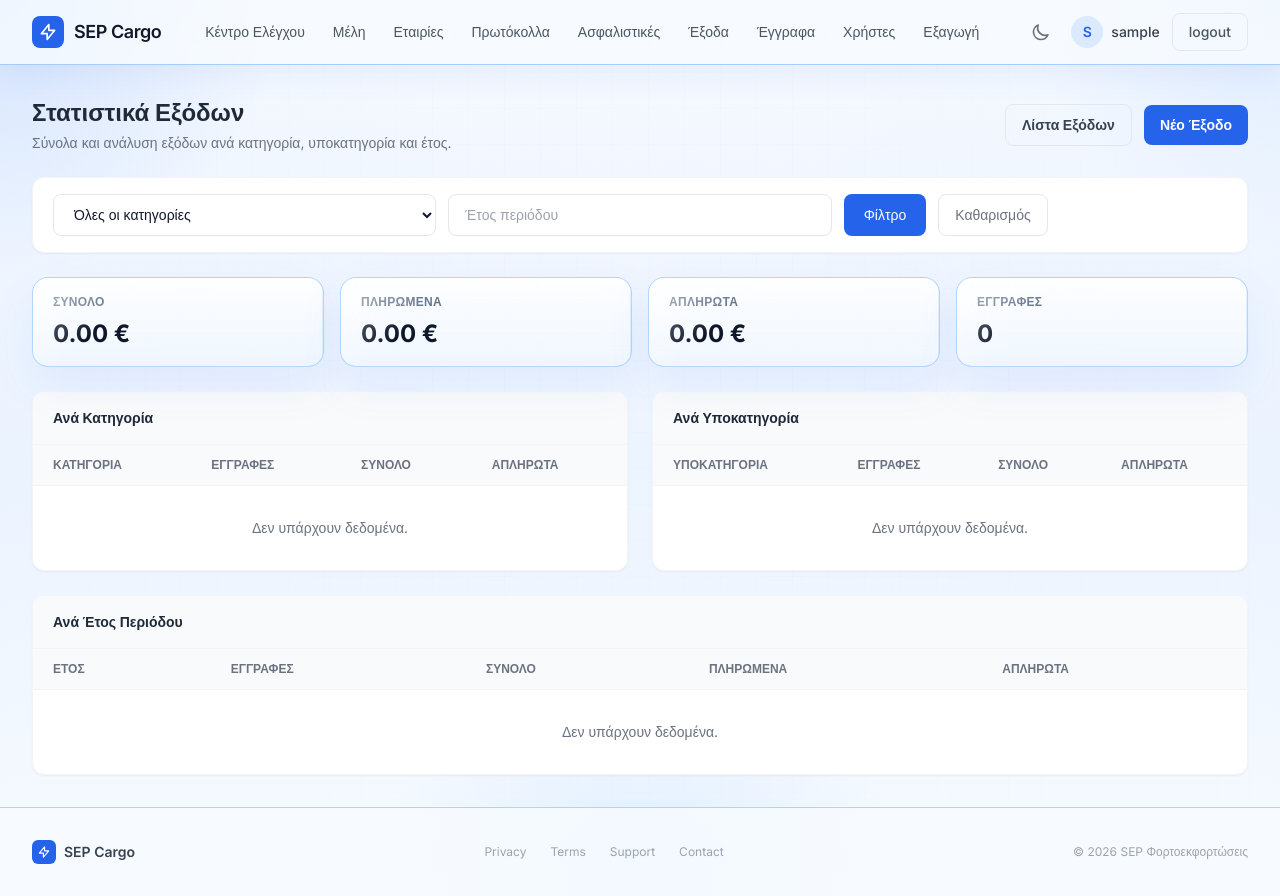
After one commit to Evplefth/SEP, a Django app: page /expenses/stats/ in a window 1280 px wide. The commit adds this page. Run offline with Django 5.2, Linux system fonts and the light colour scheme; the visitor is signed in with stand-in values (Sample User, id 1); data that the repository does not hold is empty; parts of the project's set-up code (start-up, migrations or seed data) failed here and were passed over; some libraries are stand-ins or nearby versions.

Commit message:
expenses and payments

```diff
--- /dev/null
+++ b/expenses/templates/expenses/expense_stats.html
@@ -0,0 +1,146 @@
+{% extends "core/base.html" %}
+{% block title %}Στατιστικά Εξόδων{% endblock %}
+
+{% block content %}
+<div class="space-y-6">
+  <div class="flex flex-col sm:flex-row sm:items-center justify-between gap-4">
+    <div>
+      <h1 class="text-2xl font-bold text-gray-800">Στατιστικά Εξόδων</h1>
+      <p class="text-gray-500 text-sm mt-1">Σύνολα και ανάλυση εξόδων ανά κατηγορία, υποκατηγορία και έτος.</p>
+    </div>
+    <div class="flex items-center gap-3">
+      <a href="{% url 'expenses:list' %}" class="inline-flex items-center gap-2 border border-gray-200 text-gray-700 hover:bg-gray-50 text-sm font-semibold px-4 py-2.5 rounded-lg transition">Λίστα Εξόδων</a>
+      <a href="{% url 'expenses:create' %}" class="inline-flex items-center gap-2 bg-blue-600 hover:bg-blue-700 text-white text-sm font-semibold px-4 py-2.5 rounded-lg transition">Νέο Έξοδο</a>
+    </div>
+  </div>
+
+  <div class="bg-white rounded-xl border border-gray-100 shadow-sm px-5 py-4">
+    <form method="get" class="grid grid-cols-1 md:grid-cols-3 gap-3">
+      <select name="category" class="border border-gray-200 rounded-lg px-4 py-2.5 text-sm outline-none focus:ring-2 focus:ring-blue-500 bg-white">
+        <option value="">Όλες οι κατηγορίες</option>
+        {% for value, label in category_choices %}
+        <option value="{{ value }}" {% if request.GET.category == value %}selected{% endif %}>{{ label }}</option>
+        {% endfor %}
+      </select>
+      <input type="number" name="year" min="2000" max="2100" value="{{ request.GET.year }}" placeholder="Έτος περιόδου" class="border border-gray-200 rounded-lg px-4 py-2.5 text-sm outline-none focus:ring-2 focus:ring-blue-500">
+      <div class="flex gap-3">
+        <button type="submit" class="bg-blue-600 hover:bg-blue-700 text-white text-sm font-medium px-5 py-2.5 rounded-lg transition">Φίλτρο</button>
+        <a href="{% url 'expenses:stats' %}" class="text-sm text-gray-500 hover:text-gray-700 border border-gray-200 px-4 py-2.5 rounded-lg transition text-center">Καθαρισμός</a>
+      </div>
+    </form>
+  </div>
+
+  <div class="grid grid-cols-1 md:grid-cols-4 gap-4">
+    <div class="surface-card rounded-2xl px-5 py-4">
+      <p class="text-xs font-semibold uppercase tracking-wide text-slate-500">Σύνολο</p>
+      <p class="mt-2 text-2xl font-bold text-slate-900">{{ totals.all }} €</p>
+    </div>
+    <div class="surface-card rounded-2xl px-5 py-4">
+      <p class="text-xs font-semibold uppercase tracking-wide text-slate-500">Πληρωμένα</p>
+      <p class="mt-2 text-2xl font-bold text-slate-900">{{ totals.paid_amount }} €</p>
+    </div>
+    <div class="surface-card rounded-2xl px-5 py-4">
+      <p class="text-xs font-semibold uppercase tracking-wide text-slate-500">Απλήρωτα</p>
+      <p class="mt-2 text-2xl font-bold text-slate-900">{{ totals.unpaid_amount }} €</p>
+    </div>
+    <div class="surface-card rounded-2xl px-5 py-4">
+      <p class="text-xs font-semibold uppercase tracking-wide text-slate-500">Εγγραφές</p>
+      <p class="mt-2 text-2xl font-bold text-slate-900">{{ totals.count }}</p>
+    </div>
+  </div>
+
+  <div class="grid grid-cols-1 xl:grid-cols-2 gap-6">
+    <section class="bg-white rounded-xl border border-gray-100 shadow-sm overflow-hidden">
+      <div class="px-5 py-4 border-b border-gray-100 bg-gray-50">
+        <h2 class="text-sm font-semibold text-gray-800">Ανά Κατηγορία</h2>
+      </div>
+      <div class="overflow-x-auto">
+        <table class="w-full text-sm">
+          <thead class="bg-gray-50 border-b border-gray-100 text-left">
+            <tr>
+              <th class="px-5 py-3 text-xs font-semibold text-gray-500 uppercase">Κατηγορία</th>
+              <th class="px-5 py-3 text-xs font-semibold text-gray-500 uppercase">Εγγραφές</th>
+              <th class="px-5 py-3 text-xs font-semibold text-gray-500 uppercase">Σύνολο</th>
+              <th class="px-5 py-3 text-xs font-semibold text-gray-500 uppercase">Απλήρωτα</th>
+            </tr>
+          </thead>
+          <tbody class="divide-y divide-gray-50">
+            {% for row in category_rows %}
+            <tr>
+              <td class="px-5 py-4 font-medium text-gray-800">{{ row.label }}</td>
+              <td class="px-5 py-4">{{ row.count }}</td>
+              <td class="px-5 py-4">{{ row.total }} €</td>
+              <td class="px-5 py-4">{{ row.unpaid }} €</td>
+            </tr>
+            {% empty %}
+            <tr><td colspan="4" class="px-5 py-8 text-center text-gray-500">Δεν υπάρχουν δεδομένα.</td></tr>
+            {% endfor %}
+          </tbody>
+        </table>
+      </div>
+    </section>
+
+    <section class="bg-white rounded-xl border border-gray-100 shadow-sm overflow-hidden">
+      <div class="px-5 py-4 border-b border-gray-100 bg-gray-50">
+        <h2 class="text-sm font-semibold text-gray-800">Ανά Υποκατηγορία</h2>
+      </div>
+      <div class="overflow-x-auto">
+        <table class="w-full text-sm">
+          <thead class="bg-gray-50 border-b border-gray-100 text-left">
+            <tr>
+              <th class="px-5 py-3 text-xs font-semibold text-gray-500 uppercase">Υποκατηγορία</th>
+              <th class="px-5 py-3 text-xs font-semibold text-gray-500 uppercase">Εγγραφές</th>
+              <th class="px-5 py-3 text-xs font-semibold text-gray-500 uppercase">Σύνολο</th>
+              <th class="px-5 py-3 text-xs font-semibold text-gray-500 uppercase">Απλήρωτα</th>
+            </tr>
+          </thead>
+          <tbody class="divide-y divide-gray-50">
+            {% for row in subcategory_rows %}
+            <tr>
+              <td class="px-5 py-4 font-medium text-gray-800">{{ row.label }}</td>
+              <td class="px-5 py-4">{{ row.count }}</td>
+              <td class="px-5 py-4">{{ row.total }} €</td>
+              <td class="px-5 py-4">{{ row.unpaid }} €</td>
+            </tr>
+            {% empty %}
+            <tr><td colspan="4" class="px-5 py-8 text-center text-gray-500">Δεν υπάρχουν δεδομένα.</td></tr>
+            {% endfor %}
+          </tbody>
+        </table>
+      </div>
+    </section>
+  </div>
+
+  <section class="bg-white rounded-xl border border-gray-100 shadow-sm overflow-hidden">
+    <div class="px-5 py-4 border-b border-gray-100 bg-gray-50">
+      <h2 class="text-sm font-semibold text-gray-800">Ανά Έτος Περιόδου</h2>
+    </div>
+    <div class="overflow-x-auto">
+      <table class="w-full text-sm">
+        <thead class="bg-gray-50 border-b border-gray-100 text-left">
+          <tr>
+            <th class="px-5 py-3 text-xs font-semibold text-gray-500 uppercase">Έτος</th>
+            <th class="px-5 py-3 text-xs font-semibold text-gray-500 uppercase">Εγγραφές</th>
+            <th class="px-5 py-3 text-xs font-semibold text-gray-500 uppercase">Σύνολο</th>
+            <th class="px-5 py-3 text-xs font-semibold text-gray-500 uppercase">Πληρωμένα</th>
+            <th class="px-5 py-3 text-xs font-semibold text-gray-500 uppercase">Απλήρωτα</th>
+          </tr>
+        </thead>
+        <tbody class="divide-y divide-gray-50">
+          {% for row in year_rows %}
+          <tr>
+            <td class="px-5 py-4 font-medium text-gray-800">{{ row.label }}</td>
+            <td class="px-5 py-4">{{ row.count }}</td>
+            <td class="px-5 py-4">{{ row.total }} €</td>
+            <td class="px-5 py-4">{{ row.paid }} €</td>
+            <td class="px-5 py-4">{{ row.unpaid }} €</td>
+          </tr>
+          {% empty %}
+          <tr><td colspan="5" class="px-5 py-8 text-center text-gray-500">Δεν υπάρχουν δεδομένα.</td></tr>
+          {% endfor %}
+        </tbody>
+      </table>
+    </div>
+  </section>
+</div>
+{% endblock %}
--- a/expenses/urls.py
+++ b/expenses/urls.py
@@ -8,6 +8,7 @@ app_name = "expenses"
 
 urlpatterns = [
     path("", views.expense_list, name="list"),
+    path("stats/", views.expense_stats, name="stats"),
     path("create/", views.expense_create, name="create"),
     path("<int:expense_id>/", views.expense_detail, name="detail"),
     path("<int:expense_id>/edit/", views.expense_update, name="update"),
--- a/expenses/views.py
+++ b/expenses/views.py
@@ -8,7 +8,7 @@ from django.db.models import Q
 from django.shortcuts import get_object_or_404, redirect, render
 from django.utils import timezone
 
-from .models import Expense
+from .models import Expense, ExpenseAttachment
 
 
 def _next_expense_code():
@@ -41,26 +41,36 @@ def _expense_from_post(request, expense=None):
     expense.period_year = request.POST.get("period_year") or None
     expense.description = (request.POST.get("description") or "").strip()
     expense.notes = (request.POST.get("notes") or "").strip()
-    expense.active = request.POST.get("active", "on") == "on"
-    expense.inactive_date = request.POST.get("inactive_date") or None
+    expense.is_paid = request.POST.get("is_paid", "off") == "on"
 
-    if request.FILES.get("pdf_file"):
-        expense.pdf_file = request.FILES["pdf_file"]
-    elif request.POST.get("remove_pdf") == "on":
+    if request.POST.get("remove_pdf") == "on":
+        if expense.pk and expense.pdf_file:
+            expense.pdf_file.delete(save=False)
         expense.pdf_file = None
-
-    if expense.active:
-        expense.inactive_date = None
-    elif not expense.inactive_date:
-        expense.inactive_date = date.today()
 
     return expense
 
 
+def _sync_expense_attachments(request, expense):
+    remove_ids = []
+    for attachment_id in request.POST.getlist("remove_attachment_ids"):
+        if attachment_id.isdigit():
+            remove_ids.append(int(attachment_id))
+
+    if remove_ids:
+        for attachment in expense.attachments.filter(id__in=remove_ids):
+            if attachment.file:
+                attachment.file.delete(save=False)
+            attachment.delete()
+
+    for uploaded_file in request.FILES.getlist("pdf_files"):
+        ExpenseAttachment.objects.create(expense=expense, file=uploaded_file)
+
+
 def _expense_form_context(form_data=None, expense=None, error=None):
     form_data = form_data.copy() if form_data else {}
-    if "active" in form_data:
-        form_data["active"] = form_data.get("active") == "on"
+    if "is_paid" in form_data:
+        form_data["is_paid"] = form_data.get("is_paid") == "on"
     return {
         "expense": expense,
         "form_data": form_data or {},
@@ -81,12 +91,20 @@ def _validation_error_message(exc):
     return " ".join(exc.messages)
 
 
+def _has_pdf_after_submit(request, expense):
+    remaining_legacy_pdf = expense.pdf_file and request.POST.get("remove_pdf") != "on"
+    remaining_attachments = expense.attachments.exclude(
+        id__in=[int(value) for value in request.POST.getlist("remove_attachment_ids") if value.isdigit()]
+    ).exists()
+    new_uploads = bool(request.FILES.getlist("pdf_files"))
+    return bool(remaining_legacy_pdf or remaining_attachments or new_uploads)
+
+
 @login_required
 def expense_list(request):
-    expenses = Expense.objects.all()
+    expenses = Expense.objects.prefetch_related("attachments").order_by("is_paid", "-created_at", "-id")
     q = (request.GET.get("q") or "").strip()
     category = (request.GET.get("category") or "").strip()
-    active = (request.GET.get("active") or "").strip()
     year = (request.GET.get("year") or "").strip()
 
     if q:
@@ -97,15 +115,16 @@ def expense_list(request):
         )
     if category:
         expenses = expenses.filter(category=category)
-    if active in {"active", "inactive"}:
-        expenses = expenses.filter(active=(active == "active"))
     if year.isdigit():
         expenses = expenses.filter(period_year=int(year))
 
     totals = {
         "all": sum((expense.amount for expense in expenses), start=Decimal("0.00")),
-        "active_count": expenses.filter(active=True).count(),
-        "inactive_count": expenses.filter(active=False).count(),
+        "paid_count": expenses.filter(is_paid=True).count(),
+        "pending_amount": sum(
+            (expense.amount for expense in expenses.filter(is_paid=False)),
+            start=Decimal("0.00"),
+        ),
     }
 
     return render(
@@ -120,12 +139,111 @@ def expense_list(request):
 
 
 @login_required
+def expense_stats(request):
+    expenses = Expense.objects.all()
+    category = (request.GET.get("category") or "").strip()
+    year = (request.GET.get("year") or "").strip()
+
+    if category:
+        expenses = expenses.filter(category=category)
+    if year.isdigit():
+        expenses = expenses.filter(period_year=int(year))
+
+    total_amount = Decimal("0.00")
+    paid_amount = Decimal("0.00")
+    unpaid_amount = Decimal("0.00")
+    category_rows = []
+    subcategory_rows = []
+    year_rows = []
+
+    category_map = {}
+    subcategory_map = {}
+    year_map = {}
+
+    for expense in expenses.order_by("-created_at", "-id"):
+        amount = expense.amount or Decimal("0.00")
+        total_amount += amount
+        if expense.is_paid:
+            paid_amount += amount
+        else:
+            unpaid_amount += amount
+
+        category_key = expense.get_category_display()
+        category_entry = category_map.setdefault(
+            category_key,
+            {"label": category_key, "count": 0, "total": Decimal("0.00"), "paid": Decimal("0.00"), "unpaid": Decimal("0.00")},
+        )
+        category_entry["count"] += 1
+        category_entry["total"] += amount
+        if expense.is_paid:
+            category_entry["paid"] += amount
+        else:
+            category_entry["unpaid"] += amount
+
+        if expense.subcategory:
+            subcategory_key = f"{expense.get_category_display()} / {expense.get_subcategory_display()}"
+            subcategory_entry = subcategory_map.setdefault(
+                subcategory_key,
+                {"label": subcategory_key, "count": 0, "total": Decimal("0.00"), "paid": Decimal("0.00"), "unpaid": Decimal("0.00")},
+            )
+            subcategory_entry["count"] += 1
+            subcategory_entry["total"] += amount
+            if expense.is_paid:
+                subcategory_entry["paid"] += amount
+            else:
+                subcategory_entry["unpaid"] += amount
+
+        year_label = expense.period_year or "Χωρίς έτος"
+        year_entry = year_map.setdefault(
+            year_label,
+            {"label": year_label, "count": 0, "total": Decimal("0.00"), "paid": Decimal("0.00"), "unpaid": Decimal("0.00")},
+        )
+        year_entry["count"] += 1
+        year_entry["total"] += amount
+        if expense.is_paid:
+            year_entry["paid"] += amount
+        else:
+            year_entry["unpaid"] += amount
+
+    category_rows = sorted(category_map.values(), key=lambda row: (-row["total"], row["label"]))
+    subcategory_rows = sorted(subcategory_map.values(), key=lambda row: (-row["total"], row["label"]))
+    year_rows = sorted(
+        year_map.values(),
+        key=lambda row: (
+            row["label"] == "Χωρίς έτος",
+            -(row["label"] if isinstance(row["label"], int) else 0),
+            str(row["label"]),
+        ),
+    )
+
+    return render(
+        request,
+        "expenses/expense_stats.html",
+        {
+            "totals": {
+                "all": total_amount,
+                "paid_amount": paid_amount,
+                "unpaid_amount": unpaid_amount,
+                "count": expenses.count(),
+            },
+            "category_rows": category_rows,
+            "subcategory_rows": subcategory_rows,
+            "year_rows": year_rows,
+            "category_choices": Expense.CATEGORY_CHOICES,
+        },
+    )
+
+
+@login_required
 def expense_create(request):
     if request.method == "POST":
         expense = _expense_from_post(request)
         try:
             expense.full_clean()
+            if expense.is_paid and not _has_pdf_after_submit(request, expense):
+                raise ValidationError("Για πληρωμένο έξοδο πρέπει να επισυνάψετε τουλάχιστον ένα PDF.")
             expense.save()
+            _sync_expense_attachments(request, expense)
         except ValidationError as exc:
             return render(
                 request,
@@ -138,7 +256,7 @@ def expense_create(request):
 
     initial = {
         "expense_date": date.today().isoformat(),
-        "active": True,
+        "is_paid": False,
         "expense_code": _next_expense_code(),
     }
     return render(request, "expenses/expense_form.html", _expense_form_context(initial))
@@ -146,19 +264,22 @@ def expense_create(request):
 
 @login_required
 def expense_detail(request, expense_id):
-    expense = get_object_or_404(Expense, pk=expense_id)
+    expense = get_object_or_404(Expense.objects.prefetch_related("attachments"), pk=expense_id)
     return render(request, "expenses/expense_detail.html", {"expense": expense})
 
 
 @login_required
 def expense_update(request, expense_id):
-    expense = get_object_or_404(Expense, pk=expense_id)
+    expense = get_object_or_404(Expense.objects.prefetch_related("attachments"), pk=expense_id)
 
     if request.method == "POST":
         expense = _expense_from_post(request, expense=expense)
         try:
             expense.full_clean()
+            if expense.is_paid and not _has_pdf_after_submit(request, expense):
+                raise ValidationError("Για πληρωμένο έξοδο πρέπει να επισυνάψετε τουλάχιστον ένα PDF.")
             expense.save()
+            _sync_expense_attachments(request, expense)
         except ValidationError as exc:
             return render(
                 request,
@@ -180,7 +301,6 @@ def expense_update(request, expense_id):
         "period_year": expense.period_year or "",
         "description": expense.description,
         "notes": expense.notes,
-        "active": expense.active,
-        "inactive_date": expense.inactive_date.isoformat() if expense.inactive_date else "",
+        "is_paid": expense.is_paid,
     }
     return render(request, "expenses/expense_form.html", _expense_form_context(form_data, expense=expense))
```
Also changed, not shown: expenses/admin.py (+15 -3 lines), expenses/models.py (+53 -3 lines), expenses/templates/expenses/expense_detail.html (+19 -15 lines), expenses/templates/expenses/expense_form.html (+56 -33 lines), expenses/templates/expenses/expense_list.html (+19 -20 lines), expenses/migrations/0003_expenseattachment.py (added), expenses/migrations/0004_expense_is_paid.py (added), expenses/migrations/0005_remove_expense_active_and_inactive_date.py (added), 2 other files.
